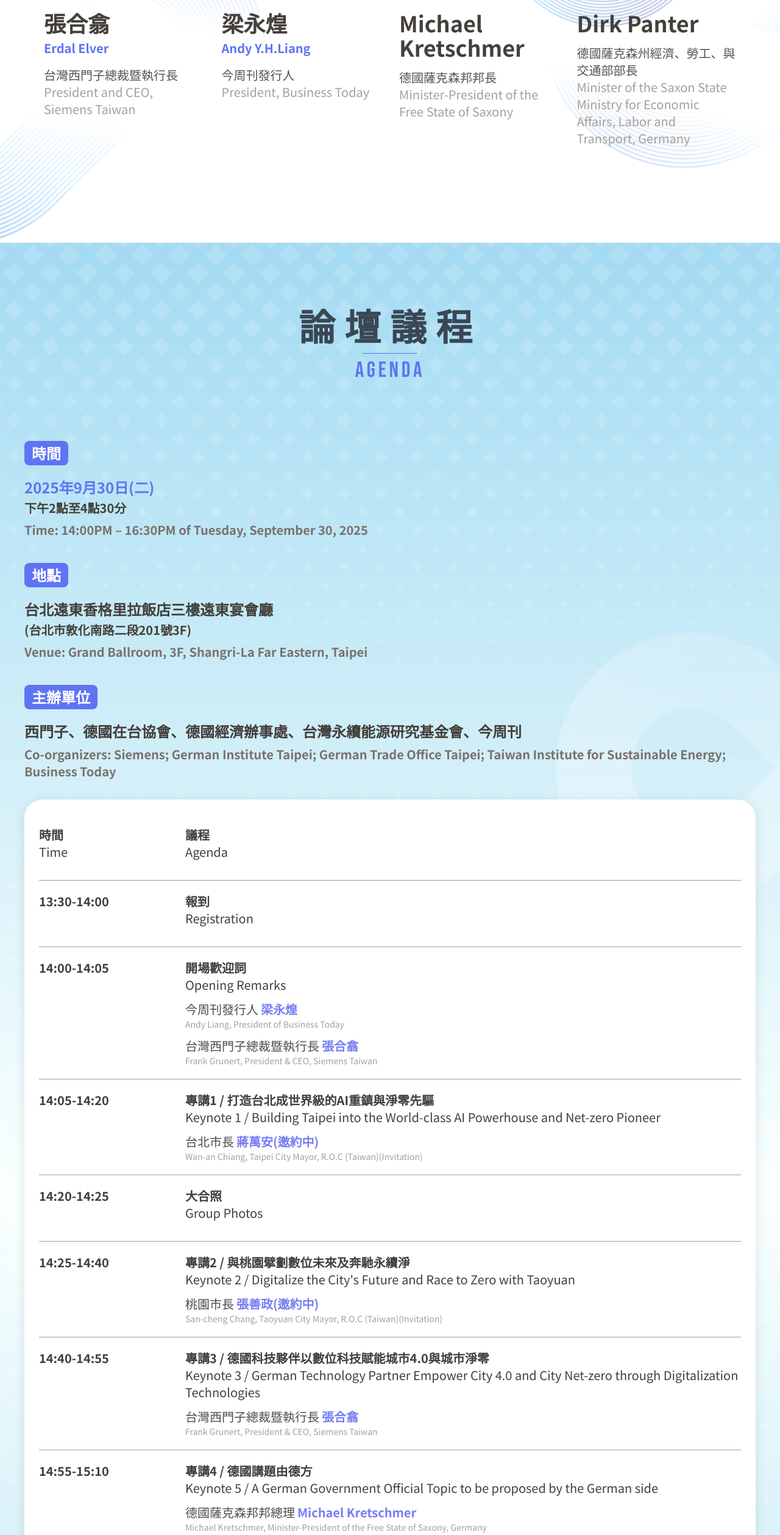
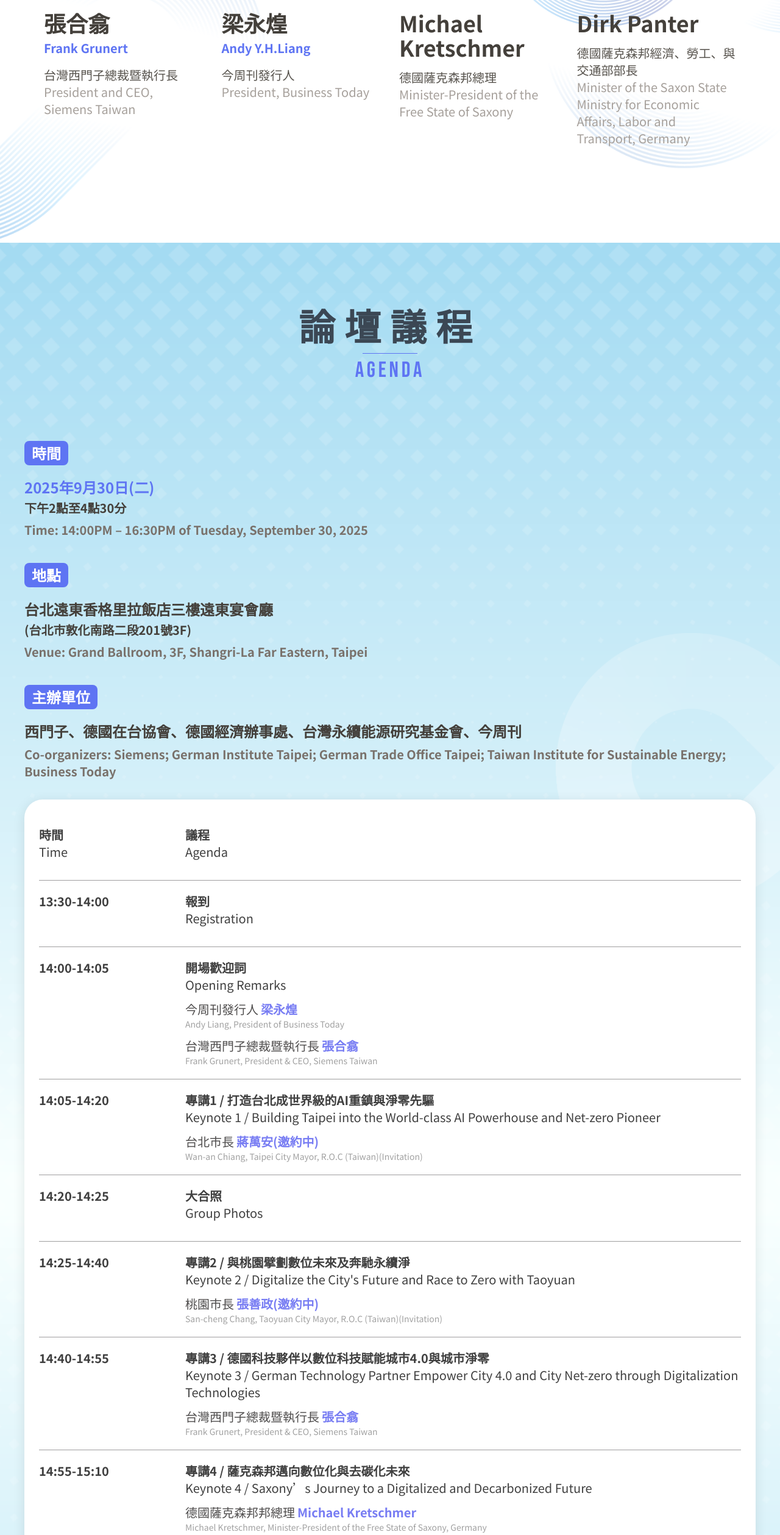
Before and after one commit to jackietsairock/siemens2025, an Astro site: page / in a window 1280 px wide. Shown: the part 2694-5211 px from the top of the page at 61% size. Built offline with nearby package versions, Linux system fonts and the light colour scheme; Astro itself is replaced by a stand-in of ours.

Commit message:
8/27 修改

```diff
--- a/src/assets/json/info.json
+++ b/src/assets/json/info.json
@@ -156,8 +156,8 @@
                     ]
                 },{
                     "time":"14:55-15:10",
-                    "topic":"專講4 / 德國講題由德⽅",
-                    "topicEn":"Keynote 5 / A German Government Official Topic to be proposed by the German side",
+                    "topic":"專講4 / 薩克森邦邁向數位化與去碳化未來",
+                    "topicEn":"Keynote 4 / Saxony’s Journey to a Digitalized and Decarbonized Future",
                     "speaker":[
                         {
                             "speakerName":"Michael Kretschmer",
--- a/src/assets/json/speaker.json
+++ b/src/assets/json/speaker.json
@@ -3,7 +3,7 @@
         {
             "img":"speaker1.png",
             "name":"張合翕",
-            "nameEn":"Erdal Elver",
+            "nameEn":"Frank Grunert",
             "title":"台灣西門子總裁暨執行長",
             "titleEn":"President and CEO, Siemens Taiwan"
         },
@@ -18,14 +18,14 @@
             "img":"speaker3.png",
             "name":"Michael Kretschmer",
             "nameEn":"",
-            "title":"德國薩克森邦邦長",
+            "title":"德國薩克森邦總理",
             "titleEn":"Minister-President of the Free State of Saxony"
         },
         {
             "img":"speaker8.png",
             "name":"Dirk Panter",
             "nameEn":"",
-            "title":"德國薩克森州經濟、勞工、與交通部部長",
+            "title":"德國薩克森邦經濟、勞工、與交通部部長",
             "titleEn":"Minister of the Saxon State Ministry for Economic Affairs, Labor and Transport, Germany"
         },
         {
@@ -59,9 +59,9 @@
         {
             "img":"speaker9.png",
             "name":"簡⼜新",
-            "nameEn":"Dr. Eugene Chien",
-            "title":"台灣永續能源研究基⾦會董事⻑⼤使暨博⼠",
-            "titleEn":"Chairman, Taiwan Institute for Sustainable Energy"
+            "nameEn":"Eugene Chien",
+            "title":"台灣永續能源研究基⾦會董事⻑簡⼜新⼤使暨博⼠",
+            "titleEn":"Chairman,TAISE"
         }
     ]
 }
--- a/src/components/kv.vue
+++ b/src/components/kv.vue
@@ -249,16 +249,16 @@
         }
 
         .kv_logo{
-            height: 50%;
-            margin-right: 8%;
+            height: 35%;
+            margin-right: 3%;
         }
 
         .kv_logo5{
-            height: 35%;
+            height: 25%;
         }
 
         .kv_logo1{
-            height: 65%;
+            height: 42%;
         }
 
         .kv_infinity{
```
